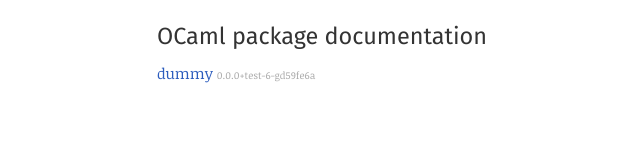
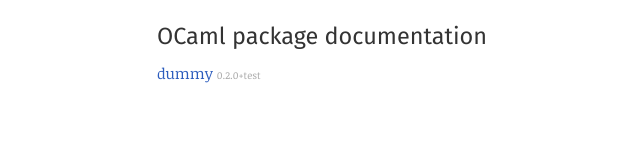
Before and after one commit to NathanReb/dune-release-testing, a plain HTML site: page index.html in a window 1280 px wide. Shown: the full height of the page, 130-770 px from the left. Drawn offline with Linux system fonts and the light colour scheme.

Commit message:
Update dummy doc to 0.2.0+test.

```diff
--- a/index.html
+++ b/index.html
@@ -11,7 +11,7 @@
       <div class="by-name">
       <h2>OCaml package documentation</h2>
       <ol>
-      <li><a href="dummy/index.html">dummy</a> <span class="version">0.0.0+test-6-gd59fe6a</span></li>
+      <li><a href="dummy/index.html">dummy</a> <span class="version">0.2.0+test</span></li>
       </ol>
       </div>
     </main>
```
